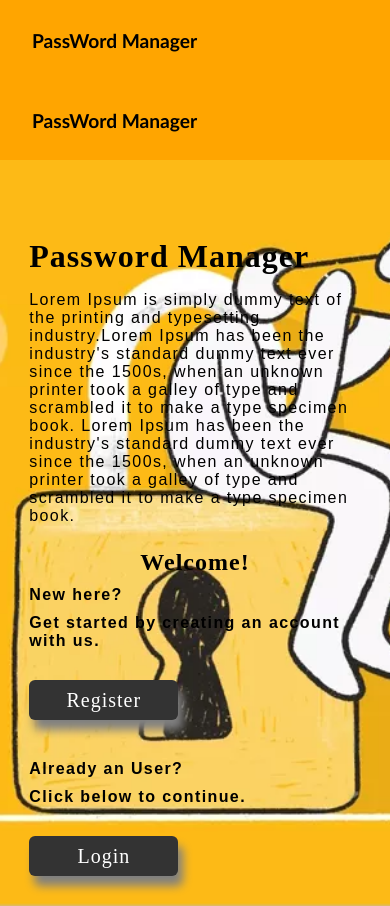
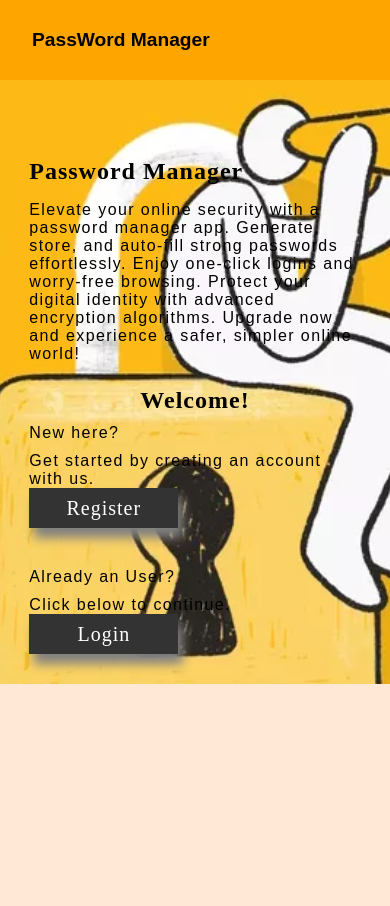
Before and after one commit to akhil1g/PasswordManager, a React (Create React App) app in the folder client-side/: page / in a window 390 px wide. After the commit the page ends 844 px from the top, so only its background shows below. Built offline with nearby package versions, Linux system fonts and the light colour scheme; the HTML template or start-up script is replaced by a standard one.

Commit message:
responsive generate page

```diff
--- a/client-side/src/index.css
+++ b/client-side/src/index.css
@@ -1,4 +1,5 @@
 body {
-  margin: 0;
-  padding: 0;
+    background-color: #FFE8D6;
+    margin: 0;
+    padding: 0;
 }
--- a/client-side/src/pages/GeneratePage/generate.css
+++ b/client-side/src/pages/GeneratePage/generate.css
@@ -1,48 +1,47 @@
-body {
-    background-color: #ffe8d6;
-    margin: 0;
-    padding: 0;
+.gen-container {
+    display: flex;
+    flex-direction: column;
+    align-items: center;
+    justify-content: center;
+    height: 100%;
+    font-family: "Bacasime Antique", serif;
 }
-  h1{
-    display: block;
+.gen-heading1 {
     color: orange;
     text-align: center;
-    margin: 10px 0 0 0px;
+    margin-top: 30px;
+    margin-bottom: 0;
     font-size: 40px;
     font-family: "Bacasime Antique", serif;
-    font-weight: 200;
+    font-weight: 100;
 }
-.outer {
-  width: 100%;
+.gen-form {
     display: flex;
+    flex-direction: column;
     align-items: center;
-  justify-content: center;
+    width: 60%;
+    height: 70%;
+    padding: 3%;
 }
-.container{
-  width: 100%;
-  max-width: 500px;
-}
-form {
-  width: 100%;
-  font-size: 20px;
-}
-.result {
+.gen-result {
     background-color: white;
+    width: 50%;
     position: relative;
     margin-bottom: 30px;
-  border-radius: 6px;
+    border-radius: 5px;
     overflow: hidden;
 }
-.output {
+.gen-output {
     background-color: transparent;
-  width: 85%;
+    width: 100%;
     height: 100%;
     border: none;
     outline: none;
     font-size: 18px;
     padding: 10px;
+    letter-spacing: 1.5px;
 }
-.clipboard {
+.gen-clipboard {
     justify-content: center;
     background-color: orange;
     color: white;
@@ -57,44 +56,105 @@ form {
     transform: translateY(-50%);
     font-size: 20px;
 }
-.field {
-    height: 50px;
-    margin-top: 5px;
-    border-radius: 4px;
+.gen-clipboard:hover {
+    background-color: rgba(245, 79, 13, 0.719);
+    color: black;
+}
+.gen-box {
+    width: 48%;
+    height: fit-content;
     display: flex;
-    justify-content: space-between;
+    flex-direction: column;
     align-items: center;
+}
+.gen-field {
+    width: 95%;
+    border-radius: 5px;
+    margin-bottom: 15px;
+    display: flex;
     align-items: center;
     padding-right: 10px;
+    box-shadow: 3px 5px 10px rgba(245, 79, 13, 0.719);
 }
-.field input[type='number'] {
+.gen-label {
+    width: 100%;
+    padding: 3px 200px 3px 10px;
+    font-size: 22px;
+    letter-spacing: 1.5px;
+}
+.gen-input {
+    letter-spacing: 1.5px;
+}
+input[type="number"] {
+    background-color: white;
     width: 50px;
-  height: 40px;
-  border: none;
+    height: 20px;
+    margin-top: 11px;
+    margin-bottom: 11px;
     align-items: center;
     padding-right: 0px;
-  font-size: 16px;
+    font-size: 15px;
+    border-width: thin;
+}
+input[type="checkbox"] {
     background-color: white;
+    margin: 0;
+    padding: 0;
+    width: 50px;
+    height: 50px;
 }
-.field label {
+.gen-btn {
+    margin-top: 3%;
+    width: 180px;
+    height: 40px;
+    background-color: orange;
+    color: white;
+    border: none;
+    border-radius: 6px;
+    cursor: pointer;
+    font-size: 22px;
+    letter-spacing: 2px;
+    font-family: "Bacasime Antique", serif;
+    box-shadow: 3px 5px 10px rgba(245, 79, 13, 0.719);
+}
+.gen-btn:hover {
+    background-color: rgba(245, 79, 13, 0.719);
+    color: black;
+}
+@media (max-width: 640px) {
+    .gen-heading1 {
+        font-size: 30px;
+    }
+    .gen-form {
+        width: 85%;
+        height: 80%;
+        margin-top: 20px;
+    }
+    .gen-result {
         width: 100%;
-  padding-right: 200px;
+        height: 60px;
     }
-button{
-  display: inline-block;
+    .gen-output {
+        margin: 0;
+        padding: 5px;
+    }
+    .gen-box {
         width: 100%;
-  border: none;
-  height: 50px;
-  background-color:orange;
-  color: white;
-  font-size: 18px;
-  cursor: pointer;
-  margin-top: 30px;
-  border-radius: 6px;
     }
-
-@media only screen and (max-width: 678px) {
-  .field {
-    font-size: 16px;
+    .gen-label {
+        padding: 0;
+        font-size: 20px;
+        letter-spacing: 1px;
+    }
+    input[type="number"] {
+        width: 40px;
+        height: 13px;
+    }
+    input[type="checkbox"] {
+        width: 30px;
+        height: 30px;
+    }
+    .gen-btn {
+        width: 150px;
     }
 }
--- a/client-side/src/pages/GeneratePage/helper.js
+++ b/client-side/src/pages/GeneratePage/helper.js
@@ -1,9 +1,8 @@
-export function getRandomChar(min,max){
+export function getRandomChar(min, max){
     const limit=max-min+1;
     return String.fromCharCode(Math.floor(Math.random()*limit)+min);
 }
-export function getSpecialChar()
-{
+export function getSpecialChar(){
     const specialChar="\.[]{}()<>*+-=!?^$|#@%^&<>,/:;=|~`";
     return specialChar[Math.floor(Math.random()*specialChar.length)];
 }
--- a/client-side/src/pages/MainPage/Main.css
+++ b/client-side/src/pages/MainPage/Main.css
@@ -1,25 +1,4 @@
-/* DONE */
-
-html{
-    overflow: scroll;
-    overflow-x: hidden;
-}
-::-webkit-scrollbar {
-    width: 0;
-    background: transparent;
-}
-::-webkit-scrollbar-thumb {
-    background: #FF0000;
-}
-body{
-    background-color: #FFE8D6;
-    /* text-align: center; */
-    /* display: inherit; */
-}
-.upper-container{
-    width: 100%;
-}
-.container-main{
+.main-container{
     display: flex;
     width: 100%;
     background-image: url('./bgimage.webp');
@@ -27,7 +6,7 @@ body{
     background-position: center;
     background-repeat: no-repeat ;
 }
-.left-sec {
+.main-left-sec {
     background-color: transparent;
     padding: 20px;
     margin: 90px 50px 10px;
@@ -44,34 +23,14 @@ body{
     text-align: left;
     letter-spacing: 1px;
     font-size: xx-large;
-    font-family: "Bacasacasimeime Antique", serif;
 }
-.left-sec p{
-    background-color: transparent;
+.main-left-sec-para{
     text-align: left;
     font-size: large;
     letter-spacing: 1.5px;
     font-family: "Montserrat", sans-serif;
 }
-.right-sec h3{
-    font-family: "Bacasime Antique", serif;
-    /* background-color: transparent; */
-    margin-bottom: 30px;
-    text-align: center;
-    letter-spacing: 1px;
-    font-size: xx-large;
-}
-.right-sec p {
-    background-color: transparent;
-    text-align: left;
-    letter-spacing: 1px;
-    margin-top: 10px;
-    margin-bottom: 15px;
-    font-family: "Montserrat", sans-serif;
-    font-weight:600;
-}
-.right-sec{
-    background-color: transparent;
+.main-right-sec{
     padding: 20px;
     margin-top: 5%;
     margin-left: 34%;
@@ -82,6 +41,21 @@ body{
     align-items: center;
     justify-content: center;
 }
+.main-heading2{
+    font-family: "Bacasime Antique", serif;
+    margin-bottom: 30px;
+    text-align: center;
+    letter-spacing: 1px;
+    font-size: xx-large;
+}
+.main-right-sec-para{
+    text-align: left;
+    letter-spacing: 1.5px;
+    margin-top: 10px;
+    margin-bottom: 10px;
+    font-family: "Montserrat", sans-serif;
+    font-weight: 500;
+}
 .login-btn,
 .register-btn {
     padding: 5px 10px;
@@ -91,8 +65,7 @@ body{
     color: white;
     cursor: pointer;
     box-shadow: 5px 10px 10px gray;
-    margin-left: 0;
-    margin-bottom: 30px;
+    margin: 0 auto 30px 0;
     width: 45%;
     min-width: fit-content;
     height: 40px;
@@ -106,40 +79,40 @@ body{
   }
 
 @media only screen and (max-width: 768px){
-    .container-main{
+    .main-container{
         flex-direction: column;
         background-attachment: fixed;
         background-position: center;
     }
-    .left-sec{
+    .main-left-sec{
         order: 1;
         margin: 20% auto 0 auto;
         width: 85%;
         height: auto;
         padding: 0;
     }
-    .lmain-heading1{
+    .main-heading1{
         margin-top: 0;
         text-align: center;
         font-size: x-large;
     }
-    .left-sec p{
+    .main-left-sec-para{
         font-size: medium;
         letter-spacing: 1.4px;
         margin-bottom: 0;
     }
-    .right-sec {
+    .main-right-sec {
         order: 2;
         margin: 0 auto 0 auto;
         width: 85%;
         height: auto;
         padding: 0;
     }
-    .right-sec h3{
+    .main-heading2{
         font-size: x-large;
         margin-bottom: 0;
     }
-    .right-sec p{
+    .main-right-sec-para{
         font-size: medium;
         letter-spacing: 1.4px;
         margin-bottom: 0;
--- a/client-side/src/pages/MainPage/Main.jsx
+++ b/client-side/src/pages/MainPage/Main.jsx
@@ -1,14 +1,8 @@
-//DONE
-
 import React from "react";
 import "./Main.css";
-// import { Link } from "react-router-dom";
 import { useNavigate } from "react-router-dom";
-import Navbar from "../Navbar/Navbar";
-
 
 function Main() {
-
     const navigate = useNavigate();
     function handleLogin(){
         navigate('./login');
@@ -16,43 +10,30 @@ function Main() {
     function handleRegister(){
         navigate('./register');
     }
-
     return (
-    <div>
-        <Navbar />
-        <div className="upper-container">
-    <div className="container-main">
-      <div className="left-sec" >
+        <div className="main-container">
+            <div className="main-left-sec" >
                 <span className="main-heading1">Password Manager</span>
-        <p>
-          Lorem Ipsum is simply dummy text of the printing and typesetting
-          industry.Lorem Ipsum has been the industry's standard dummy text ever since the
-          1500s, when an unknown printer took a galley of type and scrambled it
-          to make a type specimen book.
-          Lorem Ipsum has been the industry's standard dummy text ever since the
-          1500s, when an unknown printer took a galley of type and scrambled it
-          to make a type specimen book.
+                <p className="main-left-sec-para">
+                Elevate your online security with a password manager app. Generate, store, and auto-fill strong passwords effortlessly. Enjoy one-click logins and worry-free browsing. Protect your digital identity with advanced encryption algorithms. Upgrade now and experience a safer, simpler online world!
                 </p>
             </div>
-      <div className="right-sec">
-        <h3>Welcome!</h3>
-        <p>New here? </p>
-        <p>Get started by creating an account with us.</p>
+            <div className="main-right-sec">
+                <h3 className="main-heading2">Welcome!</h3>
+                <p className="main-right-sec-para">New here? </p>
+                <p className="main-right-sec-para">Get started by creating an account with us.</p>
                 <button
                     className="register-btn"
                     onClick={handleRegister}
                 >Register</button>
-        <p>Already an User?</p>
-        <p>Click below to continue.</p>
+                <p className="main-right-sec-para">Already an User?</p>
+                <p className="main-right-sec-para">Click below to continue.</p>
                 <button
                     className="login-btn"
                     onClick={handleLogin}
                 >Login</button>
             </div>
         </div>
-    </div>
-    </div>
     );
 }
-
 export default Main;
--- a/client-side/src/pages/Navbar/navbar.css
+++ b/client-side/src/pages/Navbar/navbar.css
@@ -11,5 +11,6 @@
     margin-top: 1.8rem;
     font-size: larger;
     font-weight: bold;
-    font-family: 'Trebuchet MS', 'Lucida Sans Unicode', 'Lucida Grande', 'Lucida Sans', Arial, sans-serif;
+    /* font-family: 'Trebuchet MS', 'Lucida Sans Unicode', 'Lucida Grande', 'Lucida Sans', Arial, sans-serif; */
+    font-family: "Montserrat", sans-serif;
 }
--- a/client-side/src/pages/StorePage/store.css
+++ b/client-side/src/pages/StorePage/store.css
@@ -1,17 +1,10 @@
-/* DONE */
-
-body {
-    background-color: #ffe8d6;
-    background-size: cover;
-    margin: 0;
-    padding: 0;
-  }
 .store-container {
     display: flex;
     flex-direction: column;
     align-items: center;
     justify-content: center;
-    height: 100vh;
+    height: 100%;
+    font-family: "Bacasime Antique", serif;
 }
 .store-form {
     display: flex;
@@ -20,13 +13,15 @@ body {
     width: 60%;
     height: 70%;
     padding: 3%;
+    margin-top: 0px;
 }
 .store-heading {
-    font-family: "Bacasime Antique", serif;
     letter-spacing: 1.5px;
     color: orange;
     text-align: center;
     font-size: 40px;
+    font-weight: 100;
+    margin-bottom: 4%;
 }
 .sub-store-container {
     display: flex;
@@ -44,15 +39,18 @@ body {
     margin-left: 0;
     padding: 5px;
     width: 75%;
-    font-size: 18px;
+    font-size: 15px;
     border: none;
-    box-shadow: 3px 5px 10px #393646;
+    font-family: "Montserrat", sans-serif;
+}
+.store-input:hover, .store-add-note:hover{
+    box-shadow: 3px 5px 10px rgba(245, 79, 13, 0.719);
 }
 .store-add-note {
     padding: 5px;
     width: 75%;
+    border: none;
     font-size: 18px;
-    box-shadow: 3px 5px 10px #393646;
 }
 .store-button {
     margin-top: 1%;
@@ -65,10 +63,11 @@ body {
     cursor: pointer;
     font-size: 22px;
     letter-spacing: 2px;
-    box-shadow: 3px 5px 10px #393646;
+    font-family: "Bacasime Antique", serif;
+    box-shadow: 3px 5px 10px rgba(245, 79, 13, 0.719);
 }
 .store-button:hover {
-    background-color: white;
+    background-color: rgba(245, 79, 13, 0.719);
     color: black;
 }
 @media (max-width: 640px) {
```
Also changed, not shown: client-side/src/App.js (+7 -4 lines), client-side/src/pages/GeneratePage/Generate.jsx (+79 -41 lines), client-side/src/pages/GeneratePage/form.js (+6 -4 lines), client-side/src/pages/StorePage/Store.jsx (+2 -9 lines). Lines whose indentation alone changed are shown as unchanged.
